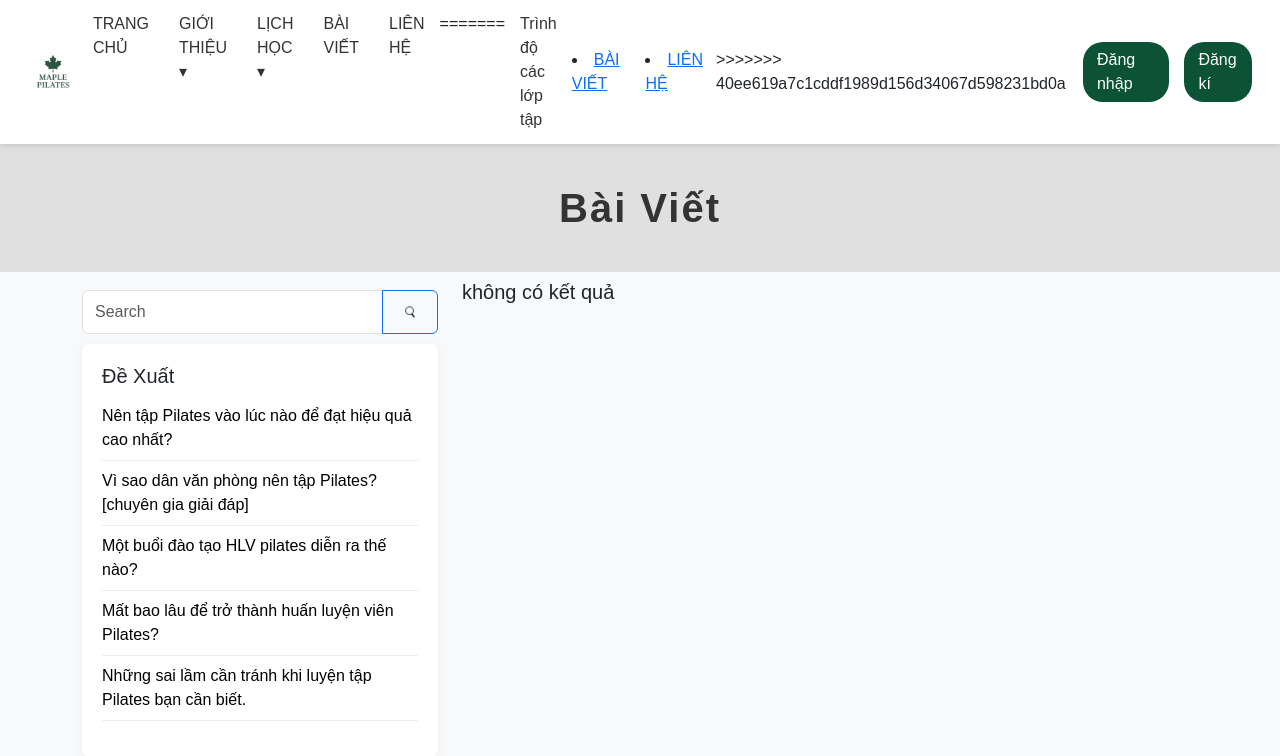
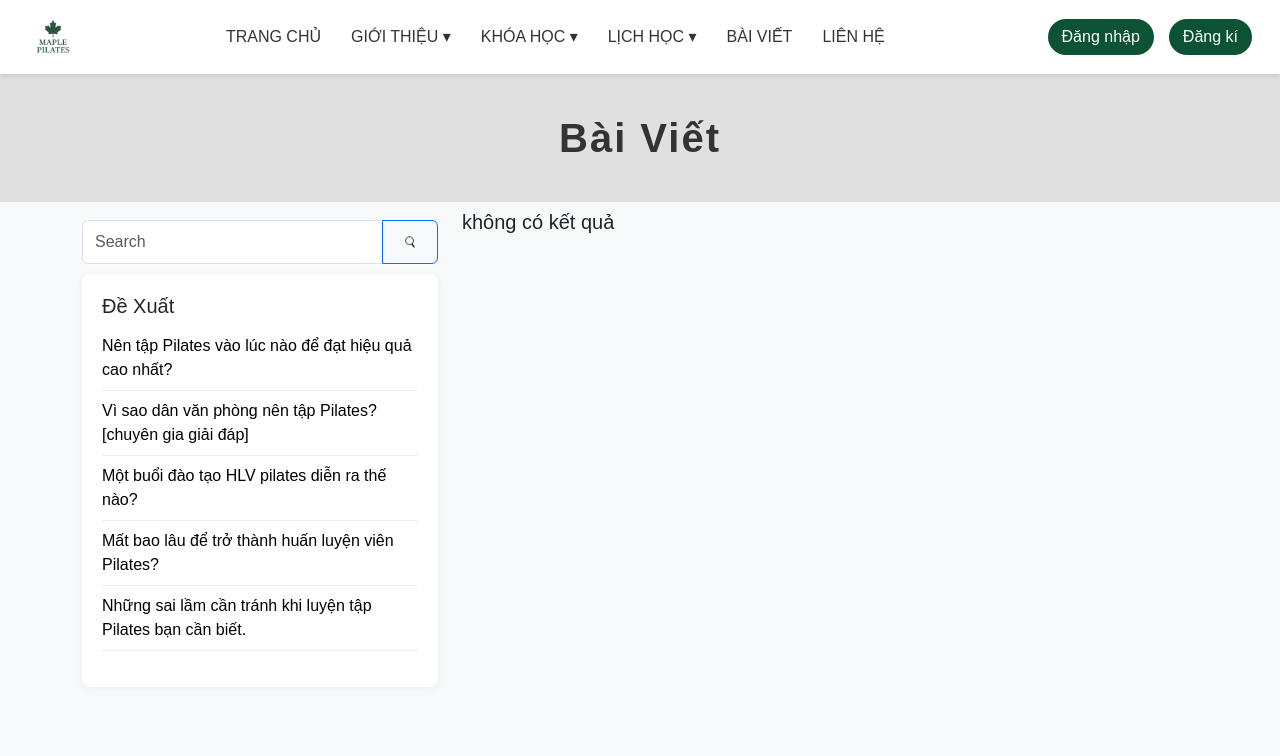
Before and after one commit to HoaiNam1112/PilatesMaple, a PHP site: page /baiviet.php in a window 1280 px wide. Shown: the top 756 px of the page. Run offline with PHP 8.4, Linux system fonts and the light colour scheme; data that the repository does not hold is empty.

Commit message:
update header

```diff
--- a/css/header.css
+++ b/css/header.css
@@ -25,6 +25,7 @@ header {
   width: auto;
   display: block;
 }
+
 .menu-center {
   display: flex;
   flex: 1;
@@ -88,6 +89,7 @@ header {
   color: #007bff;
   margin-left: 5px;
 }
+
 .menu-right li a {
   display: inline-block;
   padding: 6px 14px;
--- a/page/header.php
+++ b/page/header.php
@@ -5,12 +5,14 @@ if (session_status() == PHP_SESSION_NONE) {
 ?>
 <!DOCTYPE html>
 <html lang="vi">
+
 <head>
   <meta charset="UTF-8" />
   <meta name="viewport" content="width=device-width, initial-scale=1.0" />
   <title>Pilates Website</title>
   <link rel="stylesheet" href="../css/header.css">
 </head>
+
 <body>
   <header>
     <nav class="navbar-header">
@@ -24,32 +26,30 @@ if (session_status() == PHP_SESSION_NONE) {
           <a href="#">GIỚI THIỆU ▾</a>
           <ul>
             <li><a href="#">Về Maple</a></li>
-<<<<<<< HEAD
-=======
-              <li><a href="#">Các khóa học</a></li>
->>>>>>> 40ee619a7c1cddf1989d156d34067d598231bd0a
             <li><a href="trainer.php">Đội ngũ huấn luyện viên</a></li>
           </ul>
         </li>
-          <li><a href="#">LỊCH HỌC ▾</a>
+        <li>
+          <a href="#">KHÓA HỌC ▾</a>
+          <ul>
+            <li><a href="daotaoCPP.php">KHÓA ĐÀO TẠO CPP</a></li>
+            <li><a href="course2.php">KHÓA ĐÀO TẠO 2</a></li>
+            <li><a href="course3.php">KHÓA ĐÀO TẠO 3</a></li>
+          </ul>
+        </li>
+        <li>
+          <a href="#">LỊCH HỌC ▾</a>
           <ul>
             <li><a href="schedule.php">Lịch học tại Maple</a></li>
-<<<<<<< HEAD
-              <li><a href="levels.php">Trình độ các lớp tập</a></li>
-          </ul>
-          </li>
-          <li><a href="baiviet.php">BÀI VIẾT</a></li>
-          <li><a href="#">LIÊN HỆ</a></li>
-=======
             <li><a href="level.php">Trình độ các lớp tập</a></li>
           </ul>
         </li>
         <li><a href="baiviet.php">BÀI VIẾT</a></li>
         <li><a href="lienhe.php">LIÊN HỆ</a></li>
->>>>>>> 40ee619a7c1cddf1989d156d34067d598231bd0a
       </ul>
+
       <ul class="menu-right">
-          <?php if(isset($_SESSION['username'])): ?>
+        <?php if (isset($_SESSION['username'])): ?>
           <li>Xin chào <strong><?php echo $_SESSION['username']; ?></strong></li>
           <li><a href="../manager/logout.php">Đăng xuất</a></li>
         <?php else: ?>
@@ -60,4 +60,5 @@ if (session_status() == PHP_SESSION_NONE) {
     </nav>
   </header>
 </body>
+
 </html>
```
Lines whose indentation alone changed are shown as unchanged.
